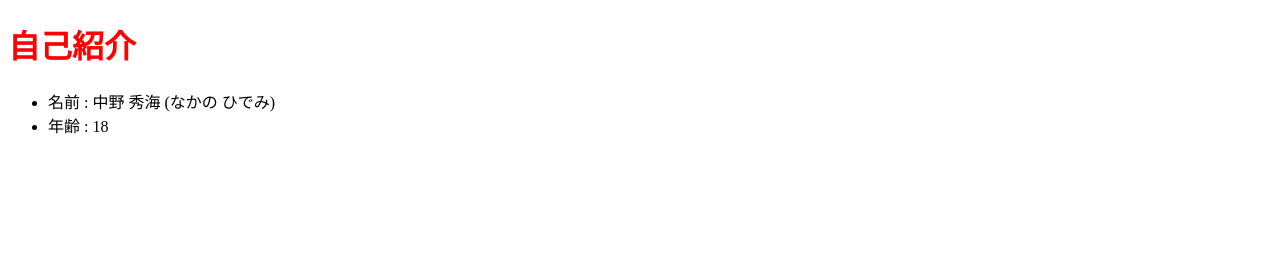
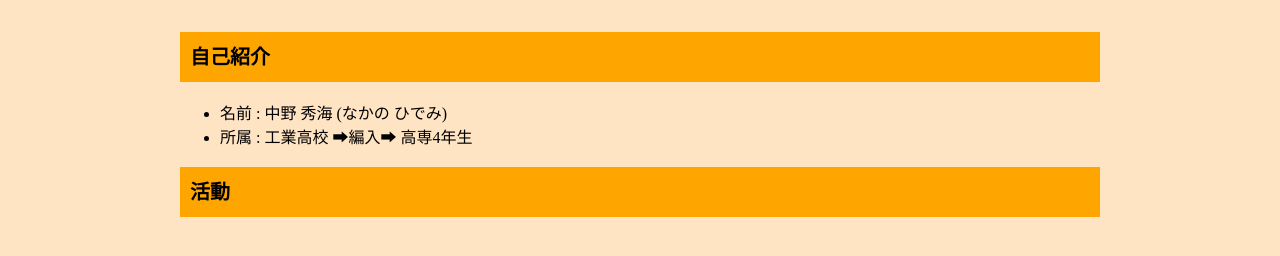
Before and after one commit to Nakano0830/Nakano0830.github.io, a plain HTML site: page 2025PortFolio.html in a window 1280 px wide. Drawn offline with Linux system fonts and the light colour scheme.

Commit message:
update portfolio2153

```diff
--- a/2025PortFolio.html
+++ b/2025PortFolio.html
@@ -7,11 +7,16 @@
     <link rel="stylesheet" href="index.css">
 </head>
 <body>
-    <h1>自己紹介</h1>
+    <div>
+    <h1 class="head1">自己紹介</h1>
     <ul>
         <li>名前 : 中野 秀海 (なかの ひでみ)</li>
-        <li>年齢 : 18</li>
+        <li>所属 : 工業高校 ➡編入➡ 高専4年生</li>
 
     </ul>
+    </div>
+    <div>
+        <h2 class="head1">活動</h2>
+    </div>
 </body>
 </html>
--- a/index.css
+++ b/index.css
@@ -1,3 +1,25 @@
+body{
+    background-color:bisque;
+    line-height: 1.5;
+    word-wrap: break-word;
+    box-sizing: border-box;
+    max-width: 980px;
+    margin: 2em auto;
+    padding: 0px 30px;
+}
 h1{
-    color:red
+    color:black;
+    font-size: 20px;
 }
+.head1{
+    background-color: orange;
+    display: flex;
+    align-items: center;
+    margin-bottom: 20px;
+    padding: 10px;
+}
+
+h2{
+    color:black;
+    font-size: 20px;
+}
```
